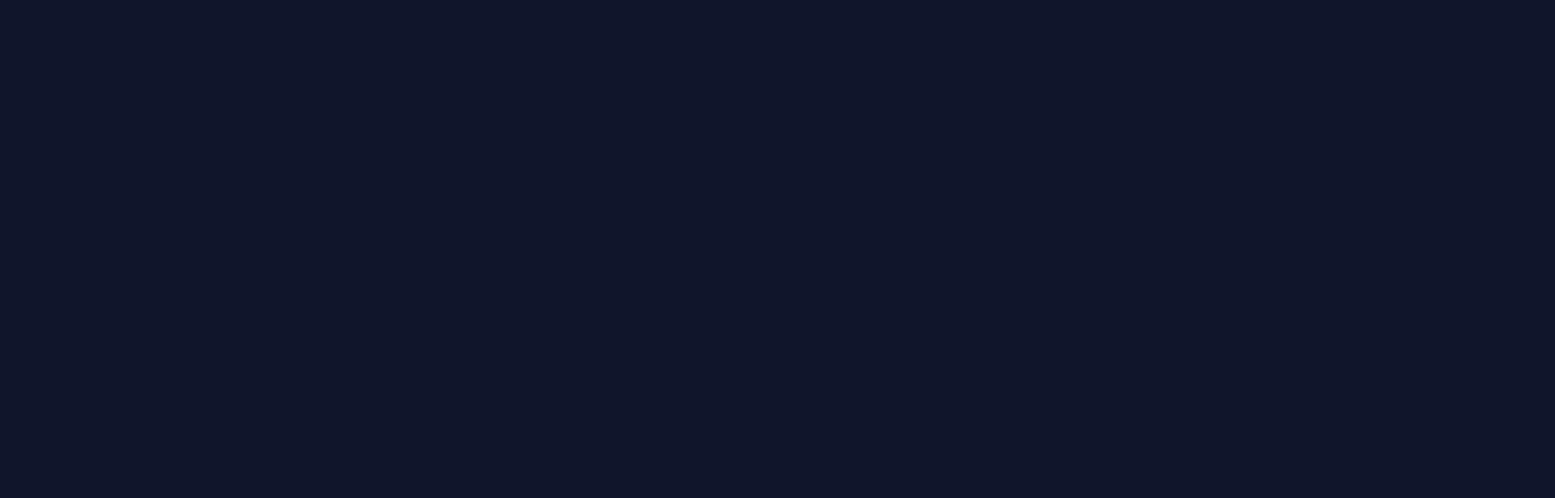
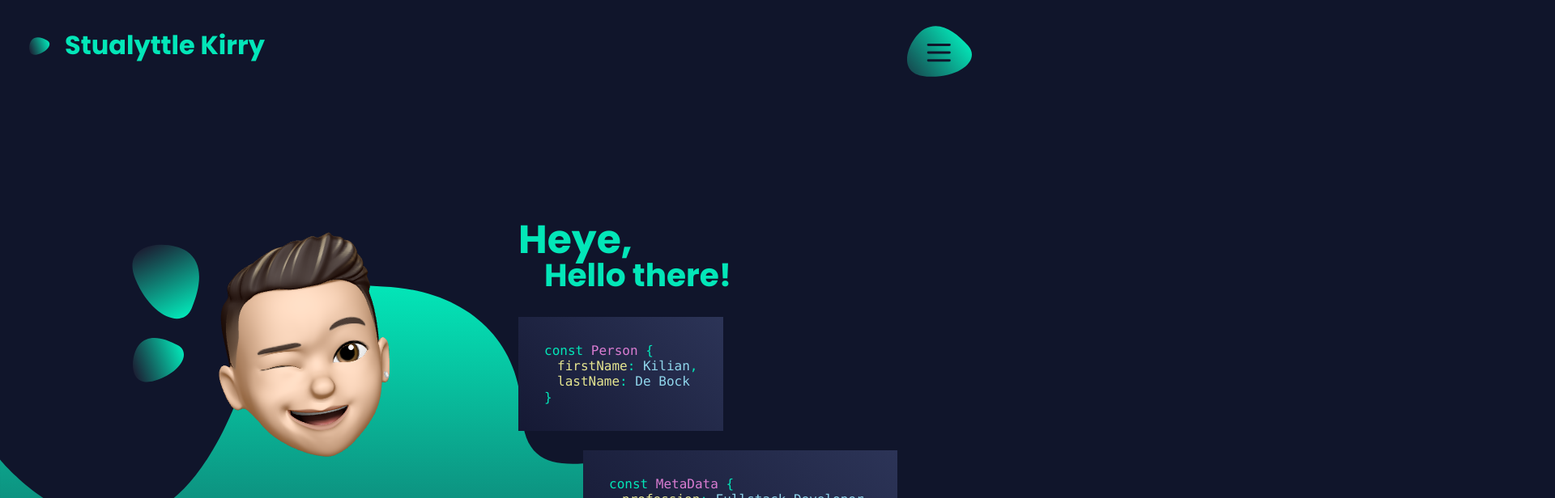
Before and after one commit to KilianDeBock/KilianDeBock, a React (Create React App) app in the folder portfolio/: page / in a window 1280 px wide. Before the commit this address had no page. Shown: the top 616 px of the page at 81% size, 1920 px wide, since content can reach past the window. Built offline with nearby package versions, Linux system fonts and the light colour scheme.

Commit message:
22.20.7.4: fix urls

```diff
--- a/portfolio/src/App.js
+++ b/portfolio/src/App.js
@@ -8,18 +8,14 @@ import BigBgLayout from "./components/layout/BigBgLayout";
 function App() {
   return (
     <div className="app">
-      <Routes basename="/KilianDeBock">
-        <Route exact path="/KilianDeBock" element={<BigBgLayout />}>
+      <Routes basename="/">
+        <Route exact path="/" element={<BigBgLayout />}>
           <Route index element={<HomePage />} />
         </Route>
-        <Route path="/KilianDeBock" element={<BaseLayout />}>
-          <Route exact path="/KilianDeBock/about" element={<AboutPage />} />
-          <Route
-            exact
-            path="/KilianDeBock/portfolio"
-            element={<PortfolioPage />}
-          />
-          <Route exact path="/KilianDeBock/contact" element={<ContactPage />} />
+        <Route path="/" element={<BaseLayout />}>
+          <Route exact path="/about" element={<AboutPage />} />
+          <Route exact path="/portfolio" element={<PortfolioPage />} />
+          <Route exact path="/contact" element={<ContactPage />} />
         </Route>
       </Routes>
     </div>
```
